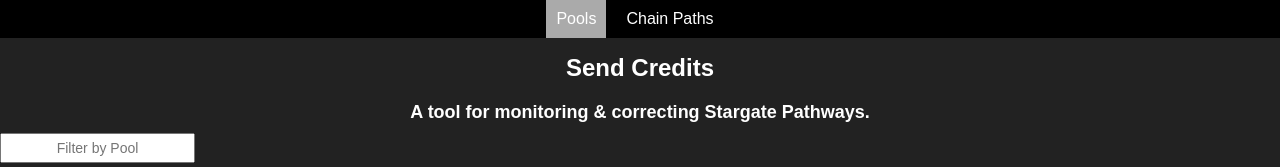
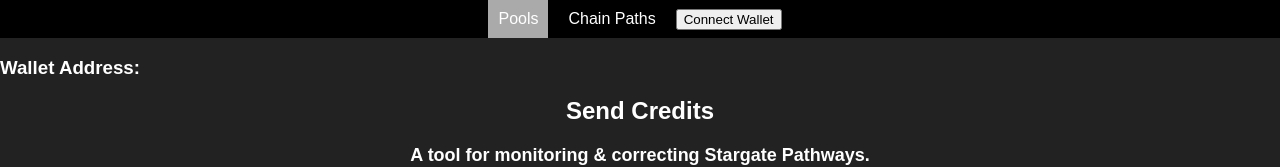
Before and after one commit to maxglassman/send-credits, a React (Create React App) app in the folder client/: page / in a window 1280 px wide. Shown: the top 167 px of the page. Built offline with nearby package versions, Linux system fonts and the light colour scheme; no server answers.

Commit message:
Added connect wallet button, that updates state variables walletAddress, provider, and signer.

```diff
--- a/client/package.json
+++ b/client/package.json
@@ -7,6 +7,7 @@
     "@testing-library/react": "^13.0.0",
     "@testing-library/user-event": "^13.2.1",
     "dotenv": "^16.3.1",
+    "ethers": "^5.7.1",
     "react": "^18.2.0",
     "react-dom": "^18.2.0",
     "react-scripts": "4.0.3",
--- a/client/src/App.css
+++ b/client/src/App.css
@@ -57,6 +57,14 @@
 .navbar a:hover {
   background-color: #fff;
   color: #000;
+}
+
+/* position button with className:walletButton to top right corner*/
+.walletButton {
+  position: absolute;
+  top: 0;
+  right: 0;
+  margin: 10px;
 }
 
 table {
--- a/client/src/App.tsx
+++ b/client/src/App.tsx
@@ -6,6 +6,8 @@
 import { ChainPathTable } from './components/ChainPathTable';
 import { formatPoolData, formatChainPathData } from './utils/formatting';
 import dotenv from 'dotenv';
+import { ethers } from 'ethers';
+import ConnectWalletButton from './components/ConnectWalletButton';
 dotenv.config();
 
 const App: React.FC = () => {
@@ -13,6 +15,36 @@
   const [poolData, setPoolData] = useState<PoolDataItem[]>([]);
   const [chainPathData, setChainPathData] = useState<ChainPathDataItem[]>([]);
   const [loading, setLoading] = useState(true); // New state for loading
+  const [walletAddress, setWalletAddress] = useState('');
+  const [provider, setProvider] = useState<ethers.providers.Web3Provider>();
+  const [signer, setSigner] = useState<ethers.Signer>();
+
+  const connectWallet = async () => {
+    // Connect to the Ethereum provider
+    // @ts-ignore
+    if (window.ethereum) {
+      try {
+        //@ts-ignore
+        await window.ethereum.request({ method: 'eth_requestAccounts' });
+        //@ts-ignore
+        const provider = new ethers.providers.Web3Provider(window.ethereum);
+        const signer = provider.getSigner();
+
+        // Update state variables
+        setProvider(provider);
+        setSigner(signer);
+        console.log(provider);
+        console.log(signer);
+
+        // Set the wallet address
+        setWalletAddress(await signer.getAddress());
+      } catch (error) {
+        console.error('Error connecting wallet:', error);
+      }
+    } else {
+      alert("Please install MetaMask to use this site's full features.");
+    }
+  };
 
   const fetchData = async () => {
     try {
@@ -66,8 +98,12 @@
               Chain Paths
             </a>
           </li>
+          <li>
+            <ConnectWalletButton connectWallet={connectWallet} />
+          </li>
         </ul>
       </nav>
+      <h3 className="walletAddress">Wallet Address: {walletAddress}</h3>
 
       <header>
         <h1>Send Credits</h1>
--- /dev/null
+++ b/client/src/components/ConnectWalletButton.tsx
@@ -0,0 +1,10 @@
+import React from 'react';
+import { ConnectWalletButtonProps } from '../interfaces/WalletButton';
+
+const ConnectWalletButton: React.FC<ConnectWalletButtonProps> = ({
+  connectWallet,
+}) => {
+  return <button onClick={connectWallet}>Connect Wallet</button>;
+};
+
+export default ConnectWalletButton;
--- /dev/null
+++ b/client/src/interfaces/WalletButton.tsx
@@ -0,0 +1,5 @@
+import { ethers } from 'ethers';
+
+export interface ConnectWalletButtonProps {
+  connectWallet: () => void;
+}
```
Also changed, not shown: 1 other file (tests, documents, lock files or other folders).
